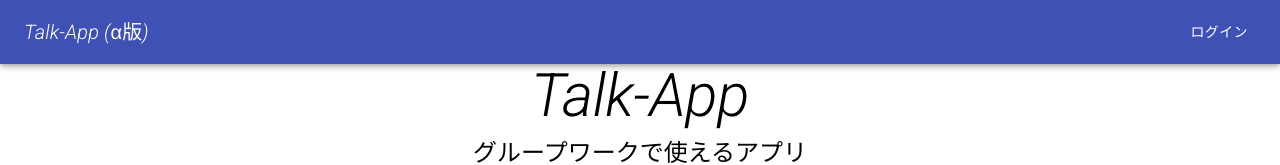
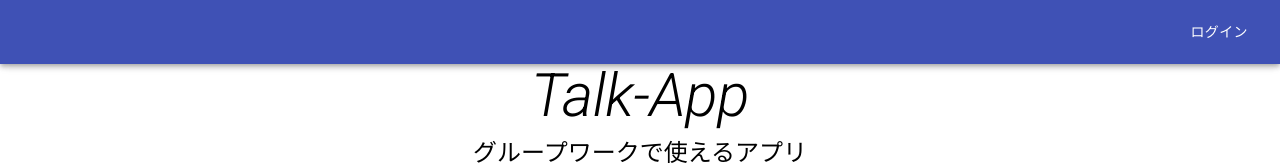
Before and after one commit to cistT/TalkApp, a React (Create React App) app: page / in a window 1280 px wide. Shown: the top 165 px of the page. Built offline with nearby package versions, Linux system fonts and the light colour scheme; no server answers.

Commit message:
ヘッダーを修正　タイトルを自由に変えれるように変更

```diff
--- a/src/components/ui/header/Header.tsx
+++ b/src/components/ui/header/Header.tsx
@@ -1,13 +1,14 @@
 import { FC } from "react";
 
-import { AppBar, Box, Button, Toolbar, Typography } from "@material-ui/core";
 import { useAuthState } from "react-firebase-hooks/auth";
 import { auth } from "../../../firebase";
+
+import { AppBar, Box, Toolbar, Typography } from "@material-ui/core";
+
 import SignOutButton from "../button/SignOutButton";
 import SignInButton from "../button/SignInButton";
 
-//タイトルを上のコンポーネントから持ってこれるようにする
-const Header: FC<{}> = () => {
+const Header: FC<{ title?: string }> = ({ title = "" }) => {
     const [user] = useAuthState(auth);
 
     return (
@@ -15,9 +16,8 @@ const Header: FC<{}> = () => {
             <AppBar>
                 <Toolbar style={{ justifyContent: "space-between" }}>
                     <Typography variant="h6" component="div">
-                        Talk-App (α版)
+                        {title}
                     </Typography>
-                    {/* {<img src={auth.currentUser?.photoURL ?? undefined} />} */}
                     {user ? <SignOutButton /> : <SignInButton />}
                 </Toolbar>
             </AppBar>
@@ -26,6 +26,3 @@ const Header: FC<{}> = () => {
 };
 
 export default Header;
-
-//AppBar Demo
-//https://mui.com/material-ui/react-app-bar/?msclkid=65a4beb2c3ba11ecbce891204043ad19
```
